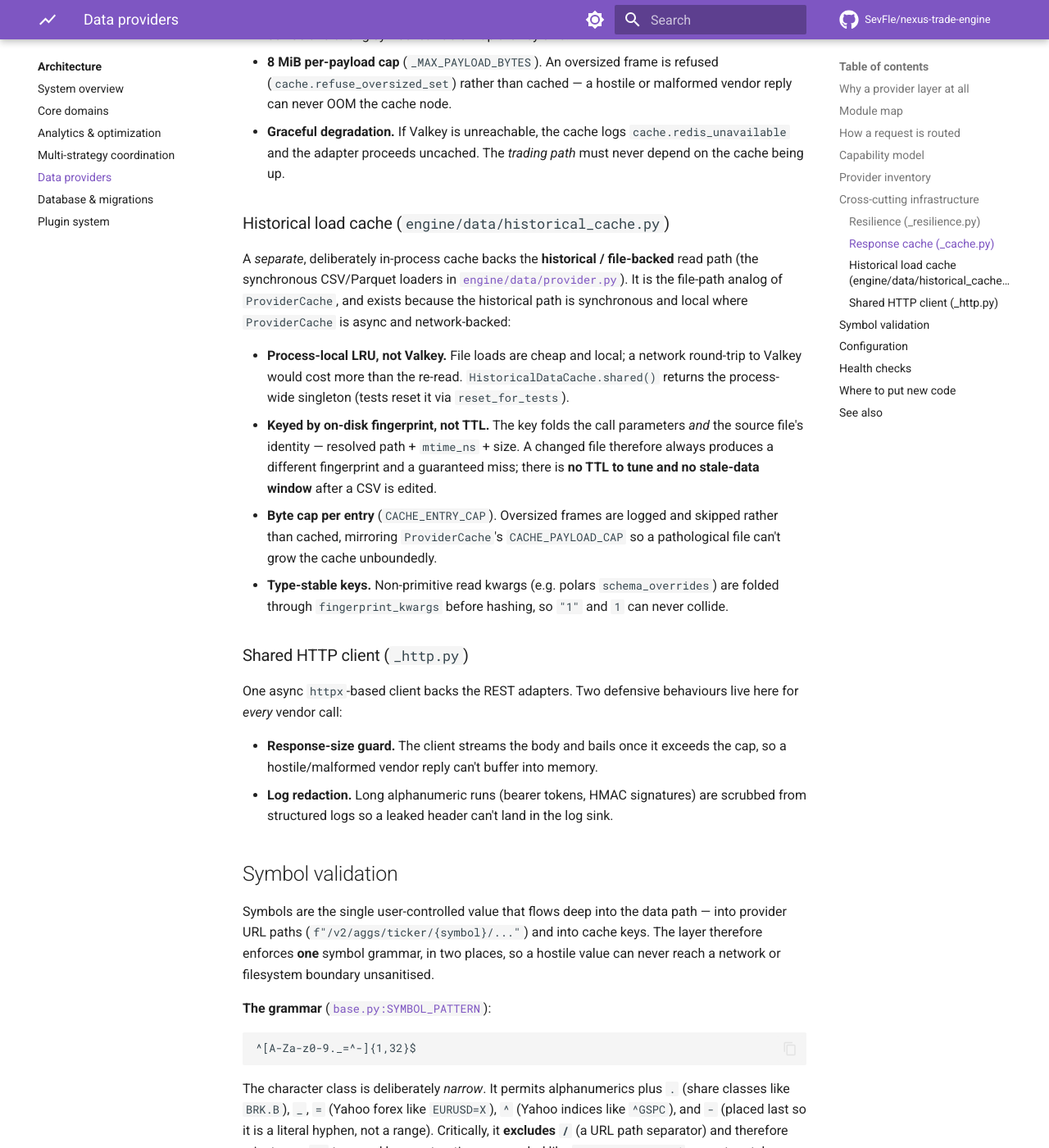
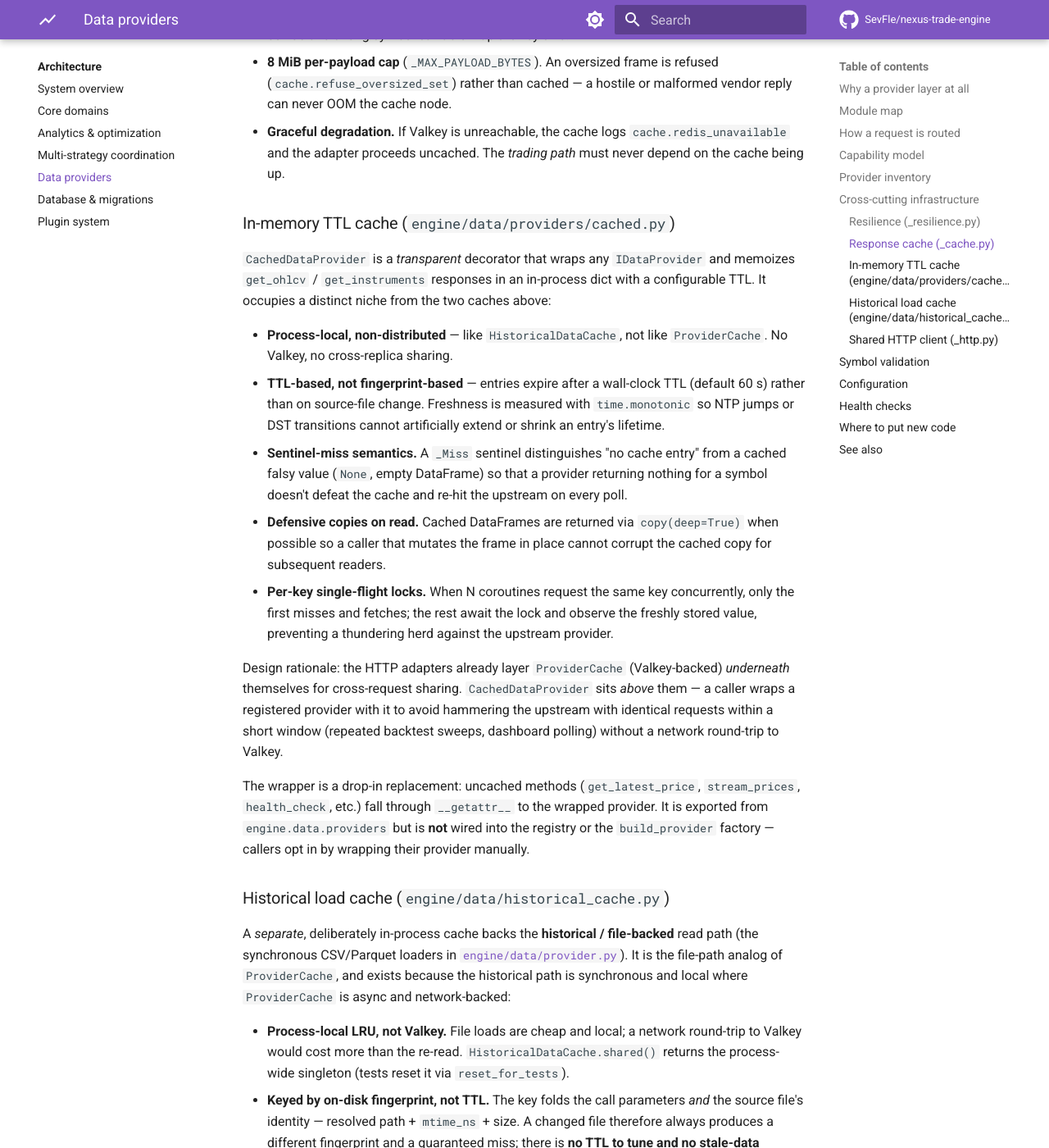
Before and after one commit to SevFle/nexus-trade-engine, an MkDocs documentation site: the page built from docs/architecture/data-providers.md, in a window 1280 px wide and 1400 px high, scrolled down 4851 px. Shown: the whole window at 82% size. Built offline with MkDocs 1.6.1 and Material for MkDocs 9.7.7, drawn with Linux system fonts in a browser that asks for light colours; comment, search, counter and statistics services are not loaded.

```diff
--- a/docs/architecture/data-providers.md
+++ b/docs/architecture/data-providers.md
@@ -177,6 +177,45 @@
   `cache.redis_unavailable` and the adapter proceeds uncached. The
   *trading path* must never depend on the cache being up.
 
+### In-memory TTL cache (`engine/data/providers/cached.py`)
+
+`CachedDataProvider` is a *transparent* decorator that wraps any
+`IDataProvider` and memoizes `get_ohlcv` / `get_instruments` responses
+in an in-process dict with a configurable TTL. It occupies a distinct
+niche from the two caches above:
+
+- **Process-local, non-distributed** — like `HistoricalDataCache`, not
+  like `ProviderCache`. No Valkey, no cross-replica sharing.
+- **TTL-based, not fingerprint-based** — entries expire after a
+  wall-clock TTL (default 60 s) rather than on source-file change.
+  Freshness is measured with `time.monotonic` so NTP jumps or DST
+  transitions cannot artificially extend or shrink an entry's lifetime.
+- **Sentinel-miss semantics.** A `_Miss` sentinel distinguishes "no
+cache entry" from a cached falsy value (`None`, empty DataFrame) so
+that a provider returning nothing for a symbol doesn't defeat the
+cache and re-hit the upstream on every poll.
+- **Defensive copies on read.** Cached DataFrames are returned via
+`copy(deep=True)` when possible so a caller that mutates the frame
+  in place cannot corrupt the cached copy for subsequent readers.
+- **Per-key single-flight locks.** When N coroutines request the same
+  key concurrently, only the first misses and fetches; the rest await
+  the lock and observe the freshly stored value, preventing a
+  thundering herd against the upstream provider.
+
+Design rationale: the HTTP adapters already layer `ProviderCache`
+(Valkey-backed) *underneath* themselves for cross-request sharing.
+`CachedDataProvider` sits *above* them — a caller wraps a registered
+provider with it to avoid hammering the upstream with identical
+requests within a short window (repeated backtest sweeps, dashboard
+polling) without a network round-trip to Valkey.
+
+The wrapper is a drop-in replacement: uncached methods
+(`get_latest_price`, `stream_prices`, `health_check`, etc.) fall
+through `__getattr__` to the wrapped provider. It is exported from
+`engine.data.providers` but is **not** wired into the registry or
+the `build_provider` factory — callers opt in by wrapping their
+provider manually.
+
 ### Historical load cache (`engine/data/historical_cache.py`)
 
 A *separate*, deliberately in-process cache backs the **historical /
```
Also changed, not shown: docs/LAST_AUDIT.md (+4 -4 lines), docs/adr/0002-auth-rbac.md (+12 -0 lines), docs/api-reference.md (+32 -0 lines), docs/deployment.md (+8 -0 lines), docs/known-limitations.md (+13 -7 lines).
